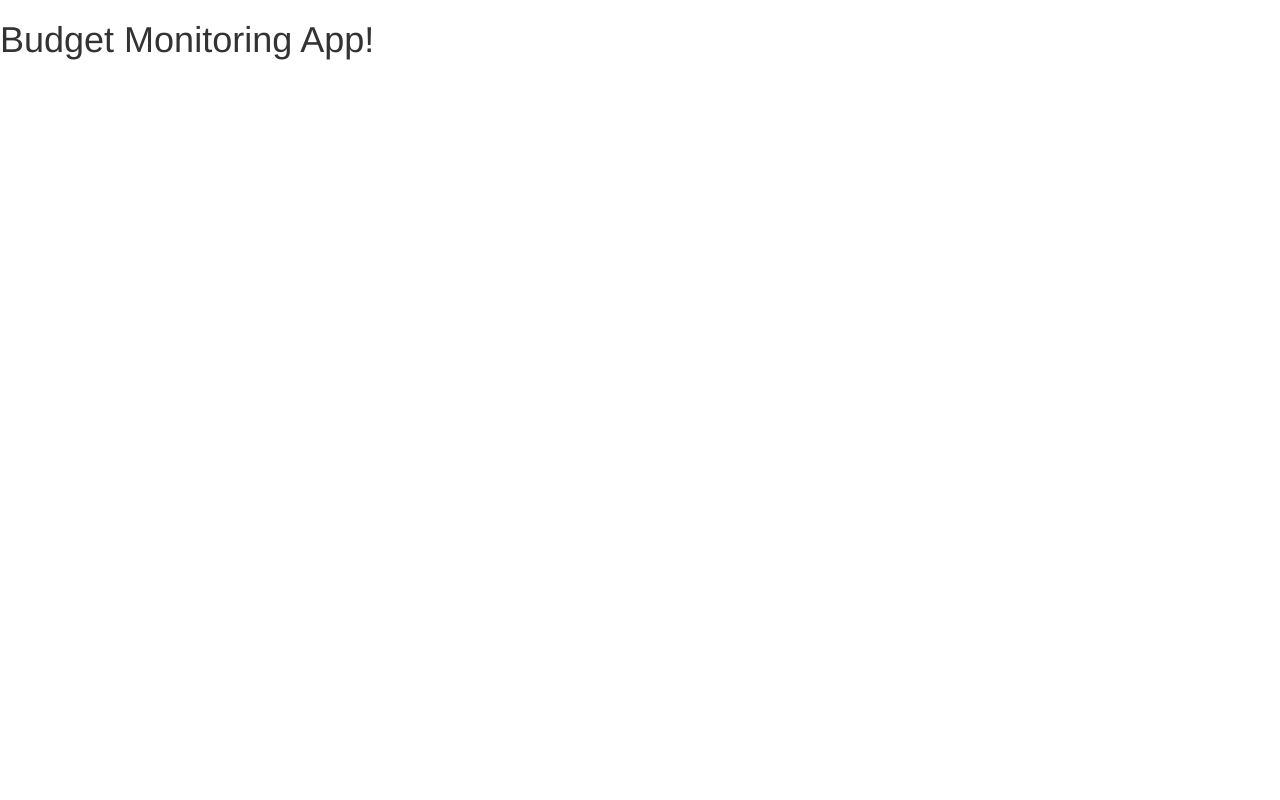
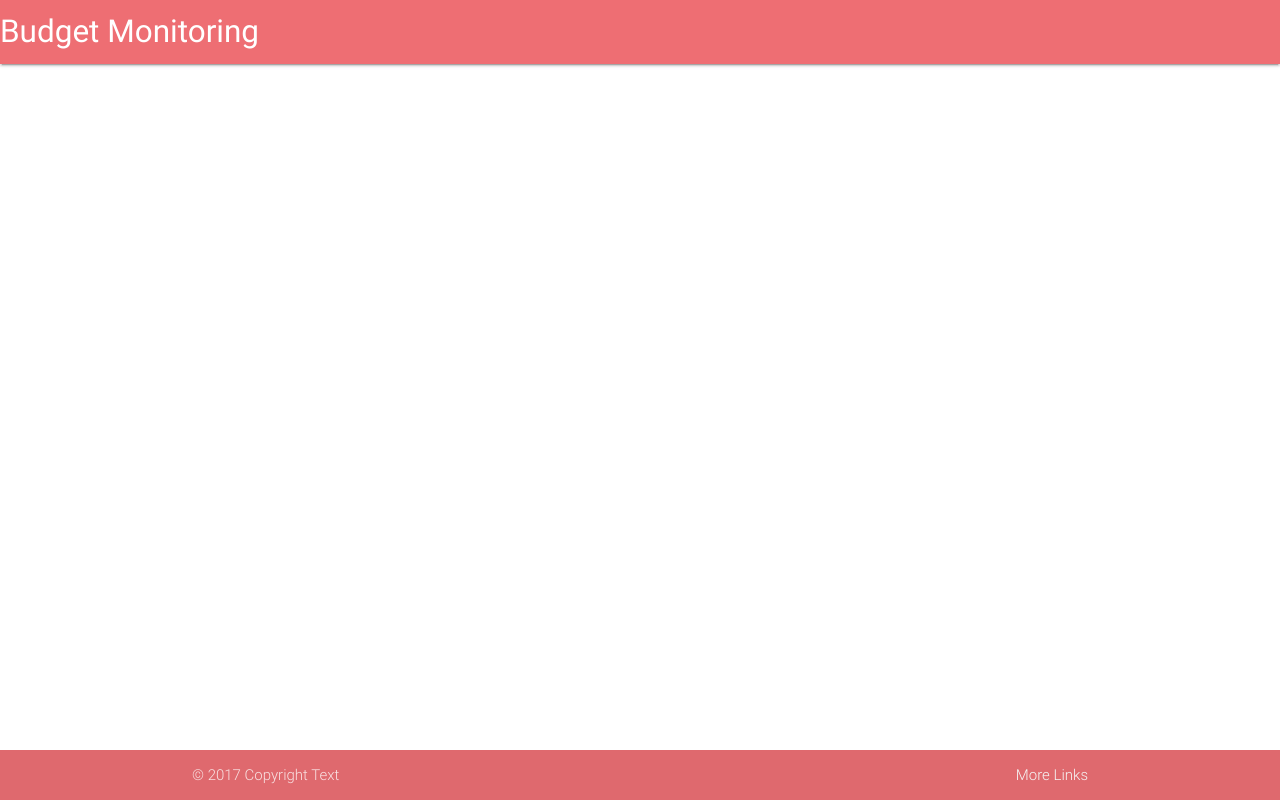
Before and after one commit to gino0012/budget-monitoring-legacy, an Angular app: page / in a window 1280 px wide. Built offline with nearby package versions, Linux system fonts and the light colour scheme.

Commit message:
changes: replace bootstrap by materialize css add navbar and footer

```diff
--- a/angular-cli.json
+++ b/angular-cli.json
@@ -18,12 +18,12 @@
       "tsconfig": "tsconfig.json",
       "prefix": "app",
       "styles": [
-        "../node_modules/bootstrap/dist/css/bootstrap.css",
+        "../node_modules/materialize-css/sass/materialize.scss",
         "styles.css"
       ],
       "scripts": [
         "../node_modules/jquery/dist/jquery.js",
-        "../node_modules/bootstrap/dist/js/bootstrap.js"
+        "../node_modules/materialize-css/dist/js/materialize.js"
       ],
       "environments": {
         "source": "environments/environment.ts",
--- a/package.json
+++ b/package.json
@@ -20,9 +20,10 @@
     "@angular/platform-browser": "^2.3.1",
     "@angular/platform-browser-dynamic": "^2.3.1",
     "@angular/router": "^3.3.1",
-    "bootstrap": "^3.3.7",
+    "@ngtools/webpack": "^1.2.4",
     "core-js": "^2.4.1",
     "jquery": "^3.1.1",
+    "materialize-css": "^0.98.0",
     "rxjs": "^5.0.1",
     "ts-helpers": "^1.1.1",
     "zone.js": "^0.7.2"
--- a/src/app/app.component.html
+++ b/src/app/app.component.html
@@ -1,3 +1,8 @@
-<h1>
-  {{title}}
-</h1>
+<header>
+  <app-navbar></app-navbar>
+</header>
+<main>
+</main>
+<footer>
+  <app-footer></app-footer>
+</footer>
--- a/src/app/app.module.ts
+++ b/src/app/app.module.ts
@@ -4,10 +4,14 @@ import { FormsModule } from '@angular/forms';
 import { HttpModule } from '@angular/http';
 
 import { AppComponent } from './app.component';
+import { NavbarComponent } from './navbar/navbar.component';
+import { FooterComponent } from './footer/footer.component';
 
 @NgModule({
   declarations: [
-    AppComponent
+    AppComponent,
+    NavbarComponent,
+    FooterComponent
   ],
   imports: [
     BrowserModule,
--- /dev/null
+++ b/src/app/footer/footer.component.css
@@ -0,0 +1,3 @@
+footer.page-footer {
+  padding-top: 0;
+}
--- /dev/null
+++ b/src/app/footer/footer.component.html
@@ -0,0 +1,8 @@
+<footer class="page-footer">
+  <div class="footer-copyright">
+    <div class="container">
+      © 2017 Copyright Text
+      <a class="grey-text text-lighten-4 right" href="#!">More Links</a>
+    </div>
+  </div>
+</footer>
--- /dev/null
+++ b/src/app/footer/footer.component.ts
@@ -0,0 +1,15 @@
+import { Component, OnInit } from '@angular/core';
+
+@Component({
+  selector: 'app-footer',
+  templateUrl: './footer.component.html',
+  styleUrls: ['./footer.component.css']
+})
+export class FooterComponent implements OnInit {
+
+  constructor() { }
+
+  ngOnInit() {
+  }
+
+}
--- /dev/null
+++ b/src/app/navbar/navbar.component.html
@@ -0,0 +1,5 @@
+<nav>
+  <div class="nav-wrapper">
+    <a href="#" class="brand-logo">{{title}}</a>
+  </div>
+</nav>
--- /dev/null
+++ b/src/app/navbar/navbar.component.ts
@@ -0,0 +1,15 @@
+import { Component, OnInit } from '@angular/core';
+
+@Component({
+  selector: 'app-navbar',
+  templateUrl: './navbar.component.html',
+  styleUrls: ['./navbar.component.css']
+})
+export class NavbarComponent implements OnInit {
+  title = 'Budget Monitoring';
+
+  constructor() { }
+
+  ngOnInit() {
+  }
+}
--- a/src/styles.css
+++ b/src/styles.css
@@ -1 +1,10 @@
 /* You can add global styles to this file, and also import other style files */
+app-root {
+  display: flex;
+  min-height: 100vh;
+  flex-direction: column;
+}
+
+main {
+  flex: 1 0 auto;
+}
```
Also changed, not shown: src/app/navbar/navbar.component.css (added), 2 other files (tests, documents, lock files or other folders).
